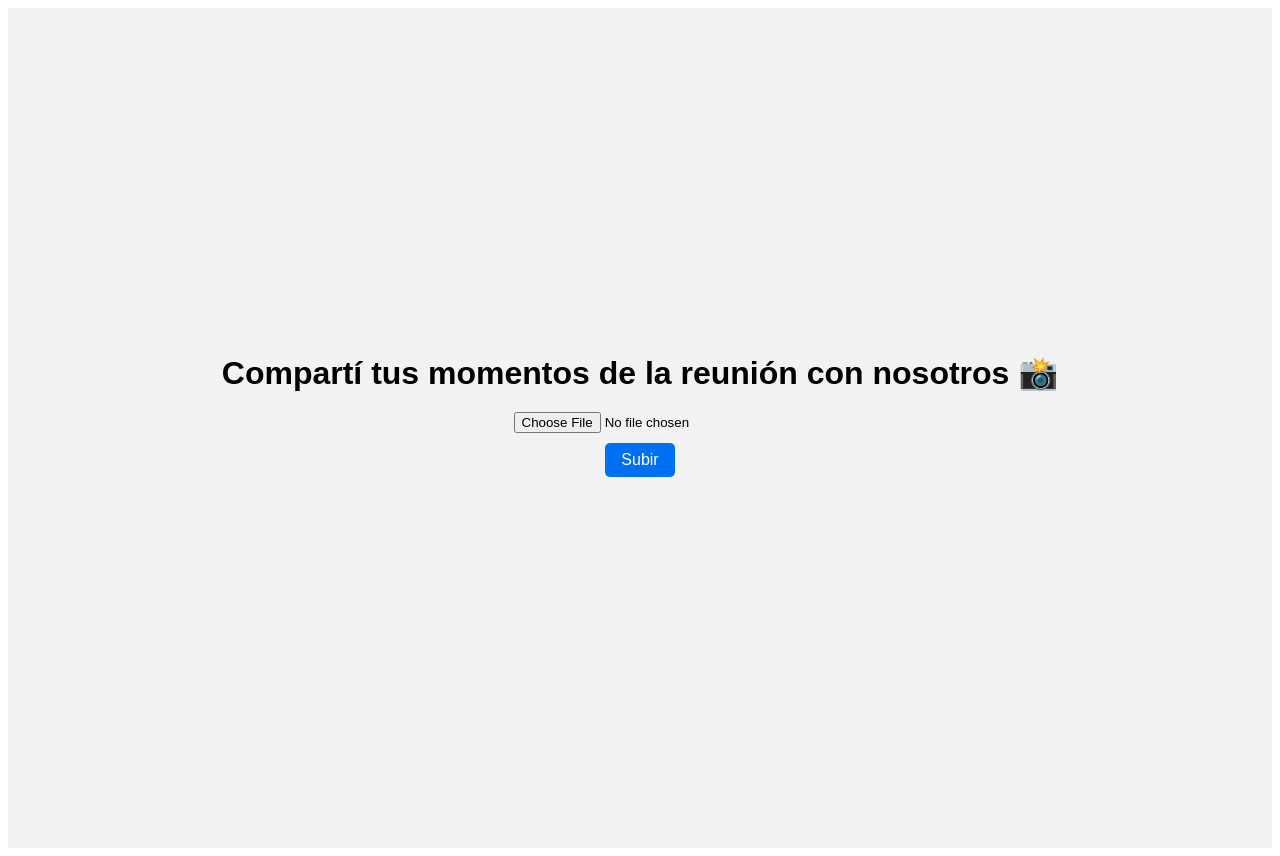
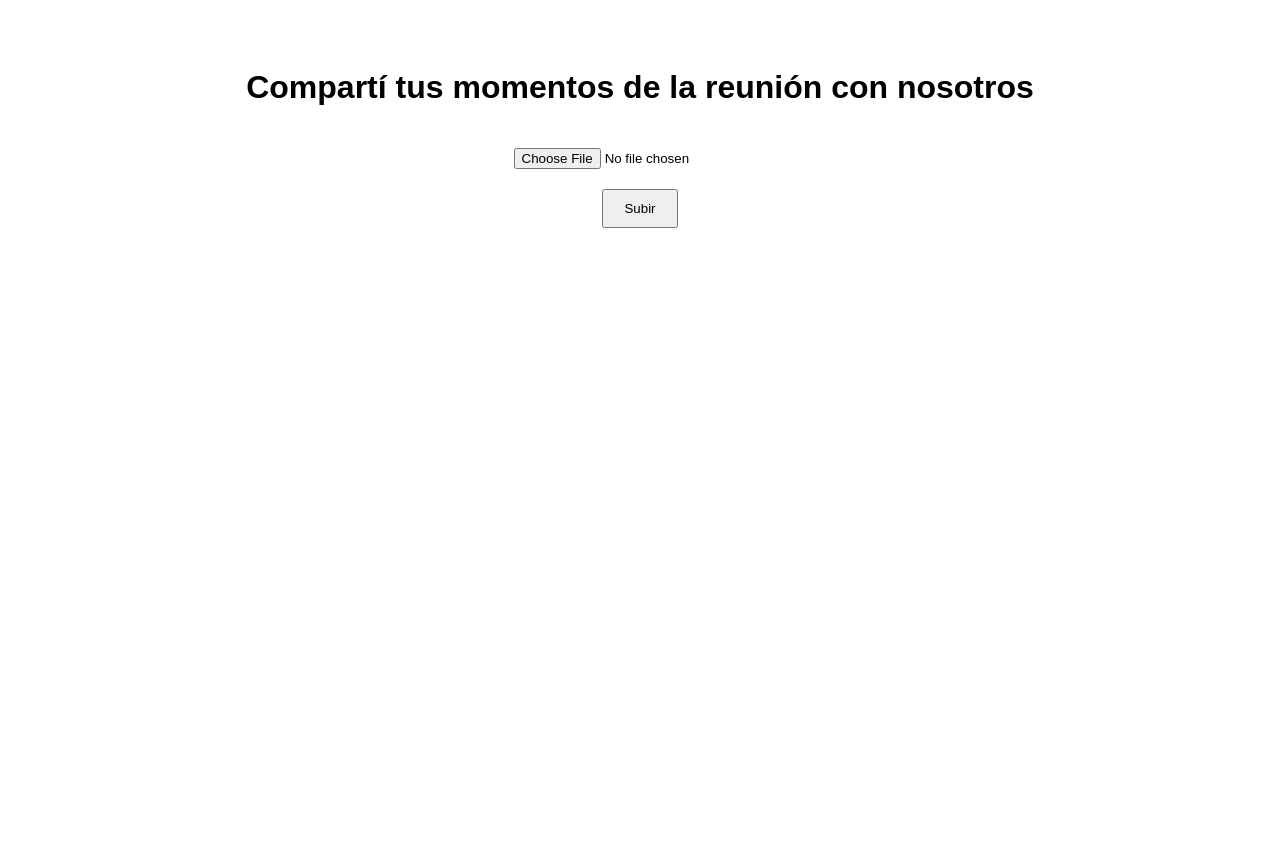
Before and after one commit to CerveceroMani/subida-fotos, a Next.js app in the folder supa/: page / in a window 1280 px wide. After the commit the page ends 800 px from the top, so only its background shows below. Built offline with nearby package versions, Linux system fonts and the light colour scheme.

Commit message:
Update index.js

```diff
--- a/supa/pages/index.js
+++ b/supa/pages/index.js
@@ -1,59 +1,33 @@
-import { useState } from 'react'
-import { createClient } from '@supabase/supabase-js'
+import { useState } from 'react';
+import { createClient } from '@supabase/supabase-js';
 
+// Conectarse a Supabase con la URL y anon key reales
 const supabase = createClient(
   'https://bvkttnllojiinblskghw.supabase.co',
-  'eyJhbGciOiJIUzI1NiIsInR5cCI6IkpXVCJ9.eyJpc3MiOiJzdXBhYmFzZSIsInJlZiI6ImJ2a3R0bmxsb2ppaW5ibHNrZ2h3Iiwicm9sZSI6ImFub24iLCJpYXQiOjE3NDgzMTAwNzgsImV4cCI6MjA2Mzg4NjA3OH0.cy19e3ky8U-AxZcLfdeOxlbnGURVpfa4rOksvclmIns' // ⚠️ Cambiala por seguridad si la subiste pública
-)
+  'eyJhbGciOiJIUzI1NiIsInR5cCI6IkpXVCJ9.eyJpc3MiOiJzdXBhYmFzZSIsInJlZiI6ImJ2a3R0bmxsb2ppaW5ibHNrZ2h3Iiwicm9sZSI6ImFub24iLCJpYXQiOjE3NDgzMTAwNzgsImV4cCI6MjA2Mzg4NjA3OH0.cy19e3ky8U-AxZcLfdeOxlbnGURVpfa4rOksvclmIns'
+);
 
 export default function Home() {
-  const [file, setFile] = useState(null)
-  const [message, setMessage] = useState('')
+  const [file, setFile] = useState(null);
+  const [message, setMessage] = useState('');
 
   const uploadPhoto = async () => {
-    if (!file) return setMessage('Seleccioná un archivo')
-    const { data, error } = await supabase
-      .storage
+    if (!file) return setMessage('Seleccioná un archivo');
+
+    const { data, error } = await supabase.storage
       .from('fotos')
-      .upload(`${Date.now()}_${file.name}`, file)
+      .upload(`${Date.now()}_${file.name}`, file);
 
-    if (error) setMessage('Error al subir la imagen 😢')
-    else setMessage('Imagen subida correctamente ✅')
-  }
+    if (error) setMessage('Error al subir la imagen');
+    else setMessage('Imagen subida correctamente');
+  };
 
   return (
-    <main style={{
-      display: 'flex',
-      flexDirection: 'column',
-      alignItems: 'center',
-      justifyContent: 'center',
-      minHeight: '100vh',
-      fontFamily: 'Arial, sans-serif',
-      backgroundColor: '#f2f2f2',
-      padding: 20
-    }}>
-      <h1 style={{ marginBottom: 20 }}>Compartí tus momentos de la reunión con nosotros 📸</h1>
-      <input
-        type="file"
-        onChange={(e) => setFile(e.target.files[0])}
-        style={{ marginBottom: 10 }}
-      />
-      <button
-        onClick={uploadPhoto}
-        style={{
-          padding: '8px 16px',
-          fontSize: '16px',
-          backgroundColor: '#0070f3',
-          color: '#fff',
-          border: 'none',
-          borderRadius: 5,
-          cursor: 'pointer',
-          marginBottom: 15
-        }}
-      >
-        Subir
-      </button>
+    <div style={{ padding: 40, fontFamily: 'Arial', display: 'flex', flexDirection: 'column', alignItems: 'center' }}>
+      <h1>Compartí tus momentos de la reunión con nosotros</h1>
+      <input type="file" onChange={(e) => setFile(e.target.files[0])} style={{ margin: '20px 0' }} />
+      <button onClick={uploadPhoto} style={{ marginBottom: 20, padding: '10px 20px' }}>Subir</button>
       <p>{message}</p>
-    </main>
-  )
+    </div>
+  );
 }
```
